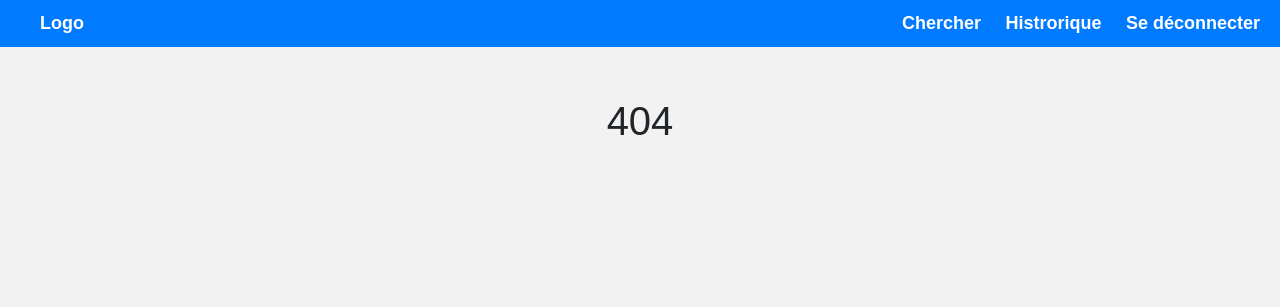
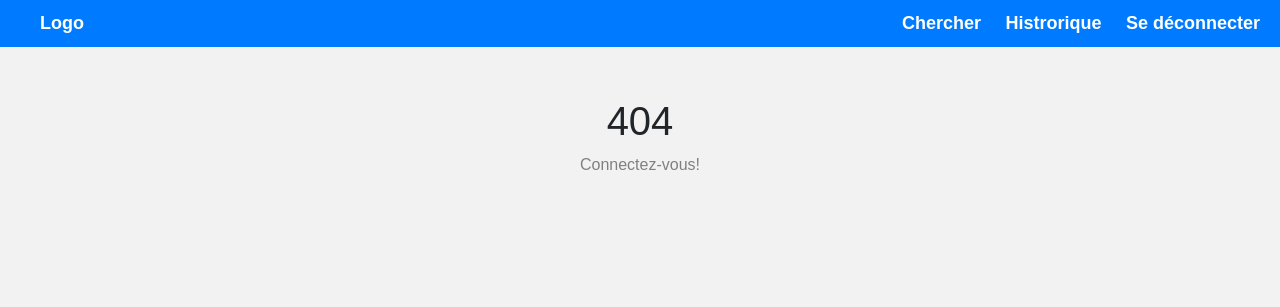
Before and after one commit to MALTOisHERE/Bibliotheque, a PHP site: page /livre.php in a window 1280 px wide. Shown: the top 307 px of the page. Run offline with PHP 8.4, Linux system fonts and the light colour scheme.

Commit message:
modified:   cherche.php 	modified:   historique.php 	modified:   livre.php

```diff
--- a/cherche.php
+++ b/cherche.php
@@ -77,4 +77,5 @@ if (!empty($_POST['cherche'])) {
 </html>
 <?php }else{ ?>
  <h1 style="text-align: center;margin-top : 50px">404</h1>
+ <p style="text-align: center; color: grey">Connectez-vous!</p>
 <?php } ?>
--- a/historique.php
+++ b/historique.php
@@ -51,4 +51,5 @@ if (!empty($_SESSION['id'])) {
     </html>
 <?php } else { ?>
     <h1 style="text-align: center;margin-top : 50px">404</h1>
+    <p style="text-align: center; color: grey">Connectez-vous!</p>
 <?php } ?>
--- a/livre.php
+++ b/livre.php
@@ -55,4 +55,5 @@ $livres = $livreStatement->fetchAll();
 
 <?php }else{ ?>
  <h1 style="text-align: center;margin-top : 50px">404</h1>
+ <p style="text-align: center; color: grey">Connectez-vous!</p>
 <?php } ?>
```
